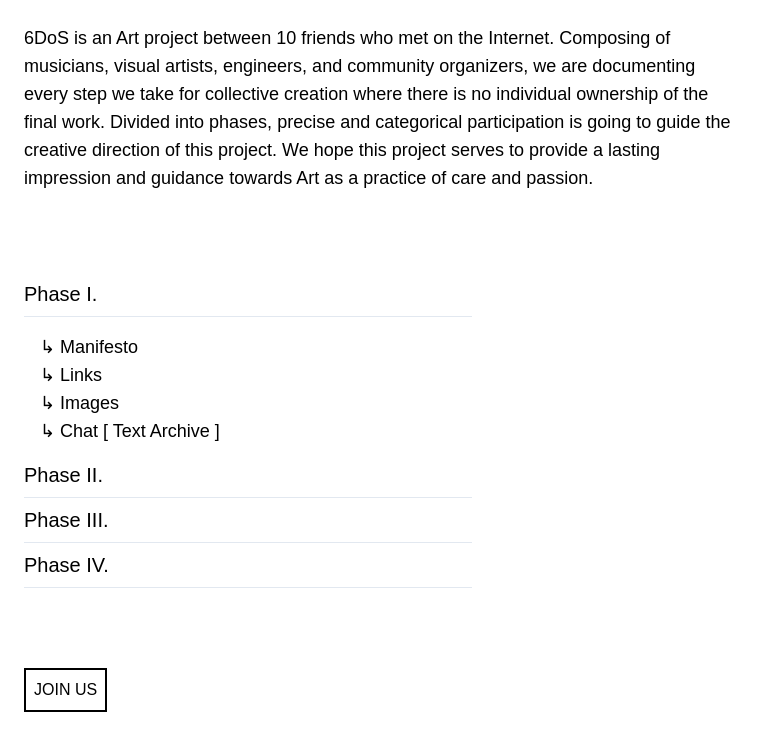
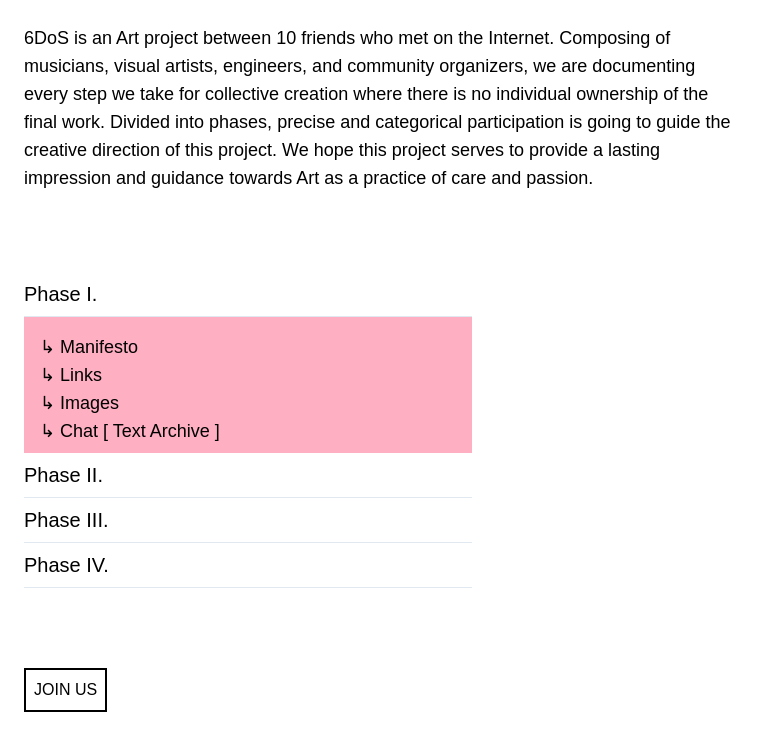
Before and after one commit to 0xTranqui/6dos, a Next.js app: page / in a window 1280 px wide. Both pictures are taken after a click on the button "Phase I.". Shown: the top 750 px of the page, without its empty margins (0-769 px from the left). Built offline with nearby package versions, Linux system fonts and the light colour scheme.

Commit message:
added accent colors

```diff
--- a/components/Phases.jsx
+++ b/components/Phases.jsx
@@ -16,7 +16,7 @@ export default function Phases() {
                      } h-5 w-5`}
                   /> */}
                </Disclosure.Button>
-               <Disclosure.Panel className="px-4 pt-4 pb-2 text-lg">
+               <Disclosure.Panel className="bg-[#FFAFC2] px-4 pt-4 pb-2 text-lg">
                   <div>
                      <div>
                      ↳ Manifesto
@@ -46,7 +46,7 @@ export default function Phases() {
                      } h-5 w-5`}
                   /> */}
                </Disclosure.Button>
-               <Disclosure.Panel className="px-4 pt-4 pb-2 text-lg">
+               <Disclosure.Panel className="bg-[#FFBC9E] px-4 pt-4 pb-2 text-lg">
                   <div>
                      <div>
                      ↳ Recruitment
@@ -79,7 +79,7 @@ export default function Phases() {
                      } h-5 w-5`}
                   /> */}
                </Disclosure.Button>
-               <Disclosure.Panel className="px-4 pt-4 pb-2 text-lg">
+               <Disclosure.Panel className="bg-[#FFD77B] px-4 pt-4 pb-2 text-lg">
                   <div>
                      <div>
                      ↳ Artifact Curation
@@ -109,7 +109,7 @@ export default function Phases() {
                      } h-5 w-5`}
                   /> */}
                </Disclosure.Button>
-               <Disclosure.Panel className="px-4 pt-4 pb-2 text-lg">
+               <Disclosure.Panel className="bg-[#F9F871] px-4 pt-4 pb-2 text-lg">
                   <div>
                      <div>
                      ↳ Production
```
